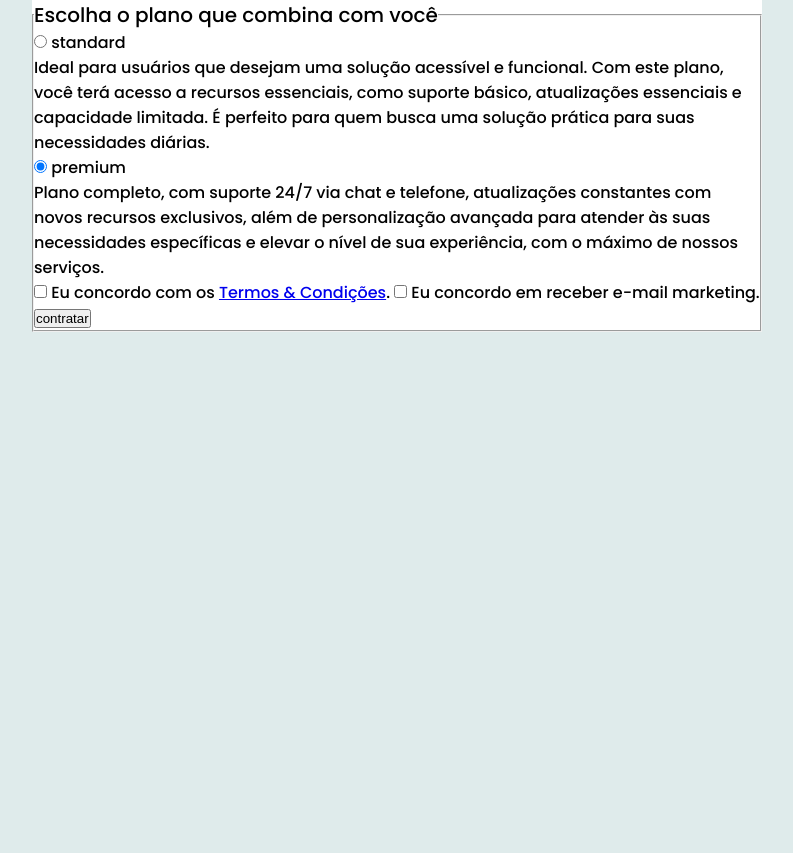
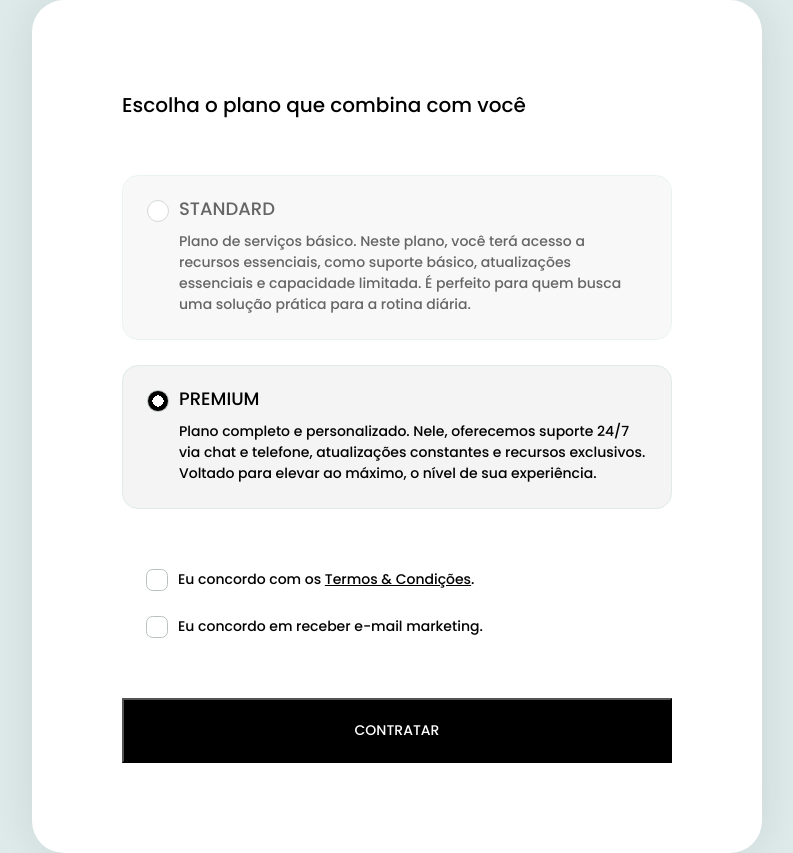
Before and after one commit to juan-soares/component-form-plans-terms-html-css, a website built with Parcel: page src/index.html in a window 1280 px wide. Shown: the whole page, without its empty margins (243-1036 px from the left). Before the commit the page ends 800 px from the top, so only its background shows below. Built offline with nearby package versions, Linux system fonts and the light colour scheme.

Commit message:
feat(style): style page and components.

```diff
--- a/src/index.html
+++ b/src/index.html
@@ -11,30 +11,34 @@
   </head>
   <body>
     <form class="form">
-      <fieldset>
+      <fieldset class="form__content">
         <legend class="form__title">Escolha o plano que combina com você</legend>
+        <div class="form__plan-option">
           <input type="radio" id="standard-plan" name="plan"/>
-        <label for="standard-plan">standard</label>
-        <p>Ideal para usuários que desejam uma solução acessível e funcional. Com este plano, você terá acesso a recursos essenciais, como suporte básico, atualizações essenciais e capacidade limitada. É perfeito para quem busca uma solução prática para suas necessidades diárias.</p>
+          <div>
+          <label for="standard-plan" class="form__plan-title">standard</label>
+          <p class="form__plan-description">Plano de serviços básico. Neste plano, você terá acesso a recursos essenciais, como suporte básico, atualizações essenciais e capacidade limitada. É perfeito para quem busca uma solução prática para a rotina diária.</p>
+          </div>
+        </div>
+        <div class="form__plan-option">
           <input type="radio" id="advanced-plan" name="plan" checked/>
-        <label for="advanced-plan-plan">premium</label>
-        <p>Plano completo, com suporte 24/7 via chat e telefone, atualizações constantes com novos recursos exclusivos, além de personalização avançada para atender às suas necessidades específicas e elevar o nível de sua experiência, com o máximo de nossos serviços.
+          <div>
+          <label for="advanced-plan" class="form__plan-title">premium</label>
+          <p class="form__plan-description">Plano completo e personalizado. Nele, oferecemos suporte 24/7 via chat e telefone, atualizações constantes e recursos exclusivos. Voltado para elevar ao máximo, o nível de sua experiência.</p>
+          </div>
+        </div>
 
-
-
-
-
-</p>
-
+       <div class="form__checkbox-options">
           <input type="checkbox" id="terms" name="terms" required/>
           <label for="terms">Eu concordo com os <a href="/termos-e-condicoes">Termos & Condições</a>.</label>
+        </div>
+        <div class="form__checkbox-options">
           <input type="checkbox" id="marketing" name="marketing" />
           <label for="marketing">Eu concordo em receber e-mail marketing.</label>
+        </div>
 
-        <button>contratar</button>
+        <button class="form__button-submit">contratar</button>
         <span></span>
-
-
       </fieldset>
     </form>
   </body>
--- a/src/styles/form.css
+++ b/src/styles/form.css
@@ -1,9 +1,114 @@
 .form {
   background-color: white;
+  border-radius: 3.2rem;
+  box-shadow: 0 0 4.8rem rgb(0 0 0 / 0.1);
   margin: auto;
+  padding: 9rem;
   width: min(73rem, 87%);
+}
+
+form * {
+  font-size: 1.4rem;
+}
+
+.form__content {
+  border: 0;
 }
 
 .form__title {
   font-size: 2rem;
+  margin-bottom: 3rem;
 }
+
+.form__plan-option {
+  background-color: var(--primary-color-100);
+  border: 1px solid var(--primary-color-200);
+  border-radius: 1.6rem;
+  display: flex;
+  gap: 1rem;
+  padding: 2.4rem;
+}
+
+.form__plan-option:not(:has(:checked)) {
+  opacity: 0.6;
+}
+
+.form__plan-option input[type="radio"] {
+  border-radius: 50%;
+}
+
+.form__plan-title {
+  font-size: 1.8rem;
+  line-height: 0;
+  text-transform: uppercase;
+}
+
+.form__plan-title:hover {
+  cursor: pointer;
+}
+
+.form__plan-description {
+  margin-top: 1rem;
+}
+
+.form__checkbox-options {
+  align-items: flex-start;
+  display: flex;
+  gap: 1rem;
+}
+
+.form__checkbox-options *:hover {
+  cursor: pointer;
+}
+
+.form__checkbox-options input[type="checkbox"] {
+  border-radius: 30%;
+  position: relative;
+}
+
+.form__checkbox-options input[type="checkbox"]:checked::before {
+  content: "✔️";
+  font-size: 2rem;
+  position: absolute;
+  top: -0.4rem;
+  left: 0rem;
+}
+
+.form__plan-option input[type="radio"],
+.form__checkbox-options input[type="checkbox"] {
+  appearance: none;
+  background-color: white;
+  border: 1px solid var(--primary-color-300);
+  height: 2rem;
+  width: 2rem;
+  padding: 1rem;
+}
+
+.form__plan-option input[type="radio"]:checked {
+  background-image: radial-gradient(white, 40%, black 40%);
+}
+
+.form__plan-option,
+.form__checkbox-options {
+  margin-top: 2.5rem;
+  padding-left: 2.4rem;
+}
+
+.form__plan-option + .form__checkbox-options {
+  margin-top: 6rem;
+}
+
+.form__button-submit {
+  background-color: black;
+  color: white;
+  margin-top: 6rem;
+  padding-block: 2rem;
+  text-transform: uppercase;
+  width: 100%;
+}
+
+.form__button-submit:hover {
+  opacity: 0.8;
+  cursor: pointer;
+  transition: opacity 0.5s;
+}
--- a/src/styles/global.css
+++ b/src/styles/global.css
@@ -1,8 +1,11 @@
-@import url('https://fonts.googleapis.com/css2?family=Poppins:wght@500&display=swap');
+@import url("https://fonts.googleapis.com/css2?family=Poppins:wght@500&display=swap");
 @import "./form.css";
 
 :root {
-  --primary-color: #DFEBEB;
+  --primary-color-100: #f4f4f4;
+  --primary-color-200: #dfebeb;
+  --primary-color-300: #bbc1c1;
+  font-size: 62.5%;
 }
 
 * {
@@ -11,12 +14,18 @@
   padding: 0;
 }
 
-html {
-  font-size: 62.5%;
+body {
+  background-color: var(--primary-color-200);
+  display: grid;
+  font-size: 1.6rem;
+  height: 100vh;
+  place-items: center;
 }
 
-body {
-  background-color: var(--primary-color);
-  font-family: 'Poppins';
-  font-size: 1.6rem;
+body * {
+  font-family: "Poppins", sans-serif;
 }
+
+a {
+  color: unset;
+}
```
Lines whose indentation alone changed are shown as unchanged.
